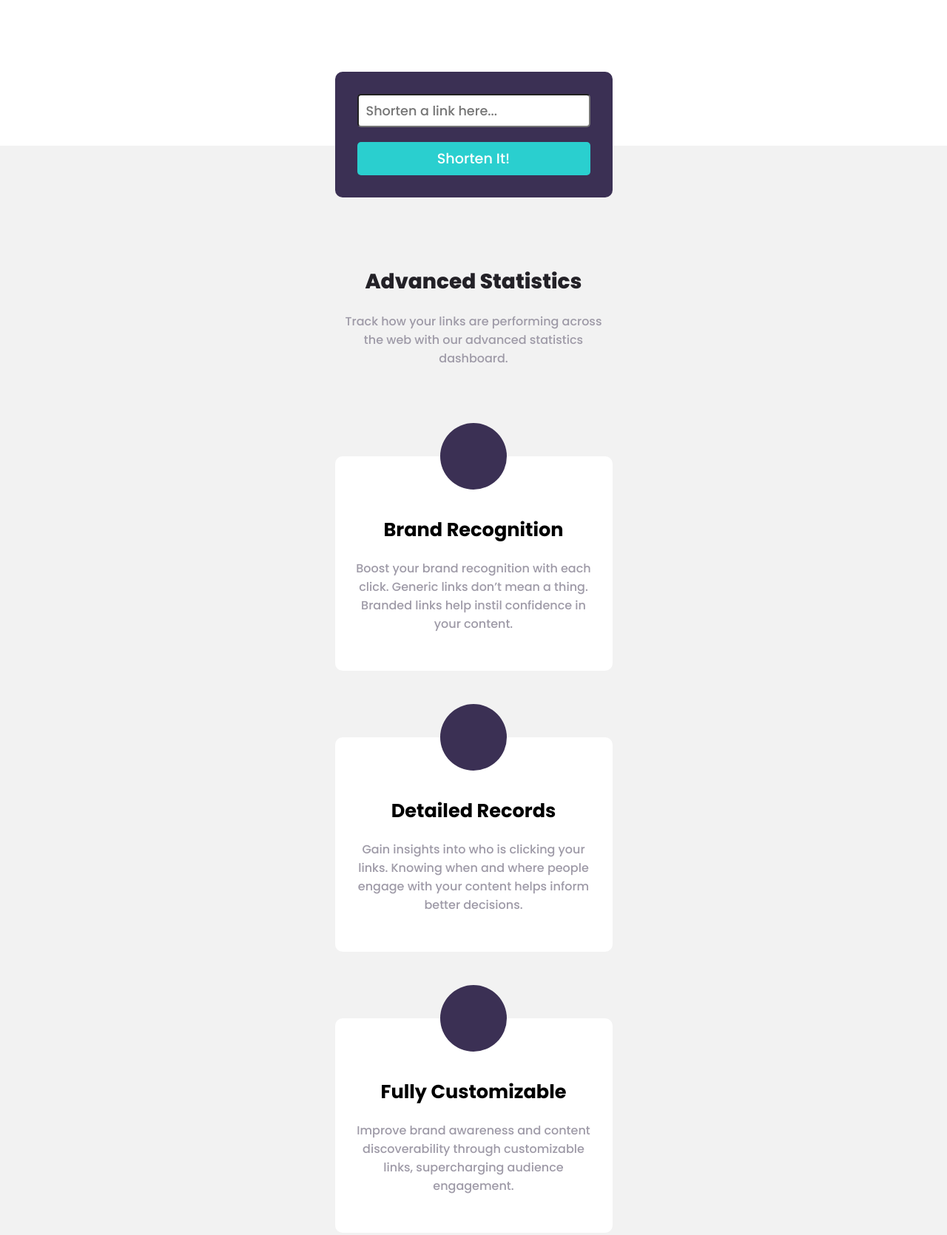
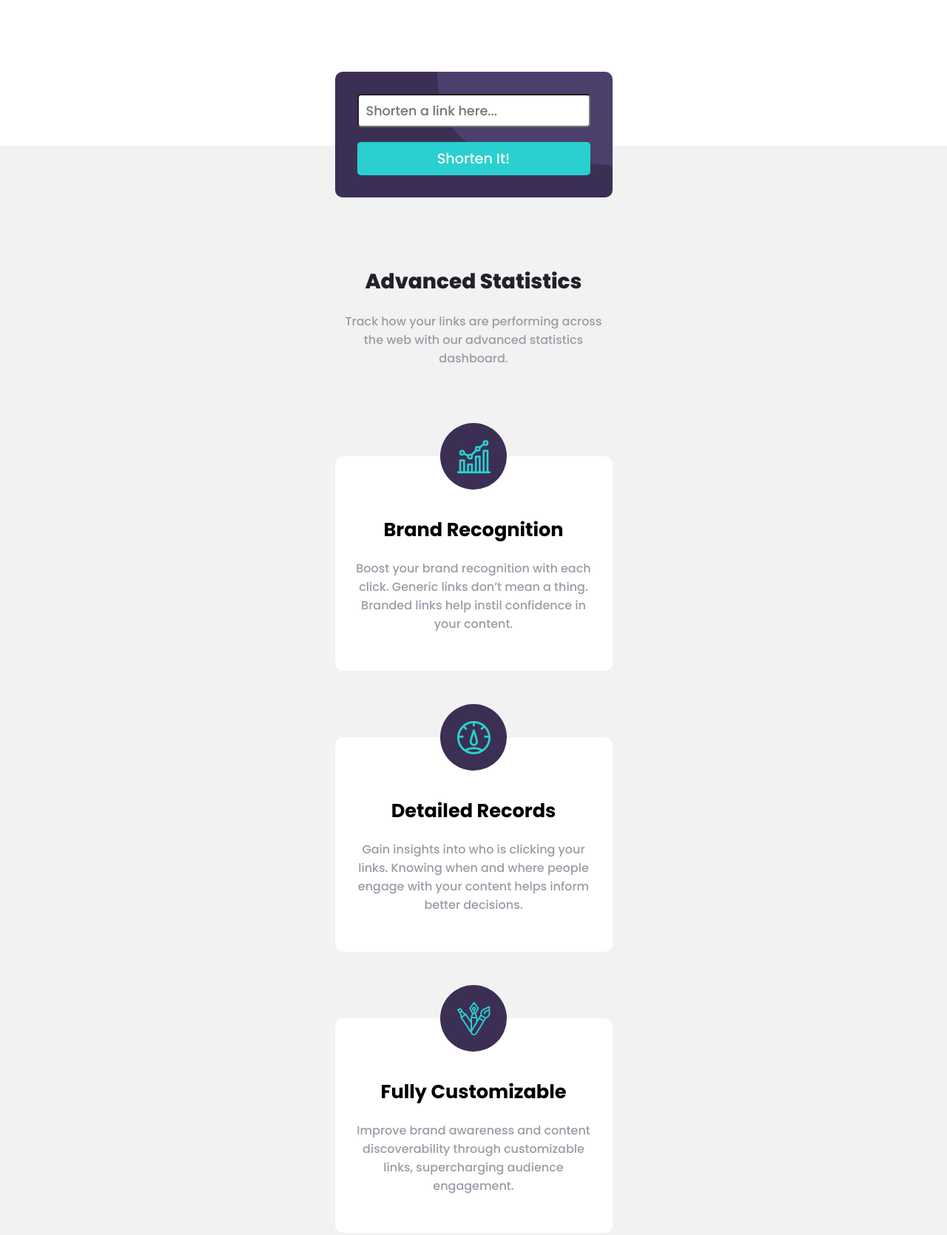
Before and after one commit to slqpez/url-shortening-api-master, a plain HTML site: page index.html in a window 1280 px wide. Shown: the part 707-2377 px from the top of the page at 74% size. Drawn offline with Linux system fonts and the light colour scheme; the site is published under a folder, as on GitHub Pages, so addresses that start at the root find nothing.

Commit message:
fx bgs V.2

```diff
--- a/static/styles/scss/_cardsSection.scss
+++ b/static/styles/scss/_cardsSection.scss
@@ -30,18 +30,18 @@
         margin-bottom: 0;
       }
       &:nth-child(1) > .card-image {
-        background: $Dark-Violet url("/../../images/icon-brand-recognition.svg")
+        background: $Dark-Violet url("../../images/icon-brand-recognition.svg")
           no-repeat center;
         background-size: 50%;
       }
       &:nth-child(2) > .card-image {
-        background: $Dark-Violet url("/../../images/icon-detailed-records.svg")
+        background: $Dark-Violet url("../../images/icon-detailed-records.svg")
           no-repeat center;
         background-size: 50%;
       }
       &:nth-child(3) > .card-image {
-        background: $Dark-Violet
-          url("/../../images/icon-fully-customizable.svg") no-repeat center;
+        background: $Dark-Violet url("../../images/icon-fully-customizable.svg")
+          no-repeat center;
         background-size: 50%;
       }
 
--- a/static/styles/scss/_links.scss
+++ b/static/styles/scss/_links.scss
@@ -13,8 +13,7 @@
     flex-direction: column;
     align-items: center;
     height: auto;
-    background: $Dark-Violet url("/../../images/bg-shorten-mobile.svg")
-      no-repeat;
+    background: $Dark-Violet url("../../images/bg-shorten-mobile.svg") no-repeat;
     background-position: 100% 0;
     .input-container {
       width: 100%;
--- a/static/styles/scss/_mainSection.scss
+++ b/static/styles/scss/_mainSection.scss
@@ -8,7 +8,7 @@
     margin-top: 10px;
     width: 150%;
     height: 300px;
-    background: url("/../../images/illustration-working.svg") no-repeat;
+    background: url("../../images/illustration-working.svg") no-repeat;
     background-size: cover;
   }
 
--- a/static/styles/scss/_publiSection.scss
+++ b/static/styles/scss/_publiSection.scss
@@ -1,6 +1,6 @@
 .promo {
   color: white;
-  background: $Dark-Violet url("/../../images/bg-boost-mobile.svg") no-repeat;
+  background: $Dark-Violet url("../../images/bg-boost-mobile.svg") no-repeat;
   background-size: cover;
 
   padding: 120px 0px 60px 0px;
```
Also changed, not shown: static/styles/main.css, 1 other file.
